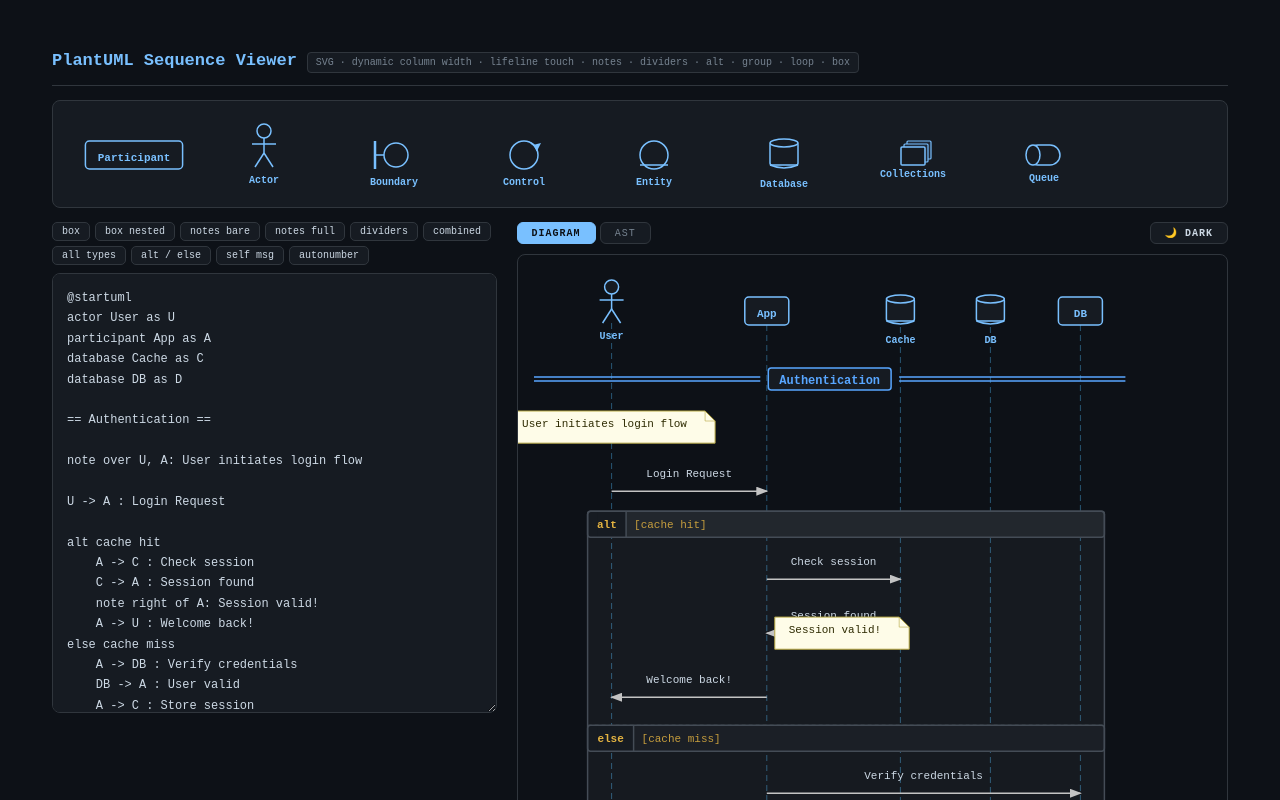
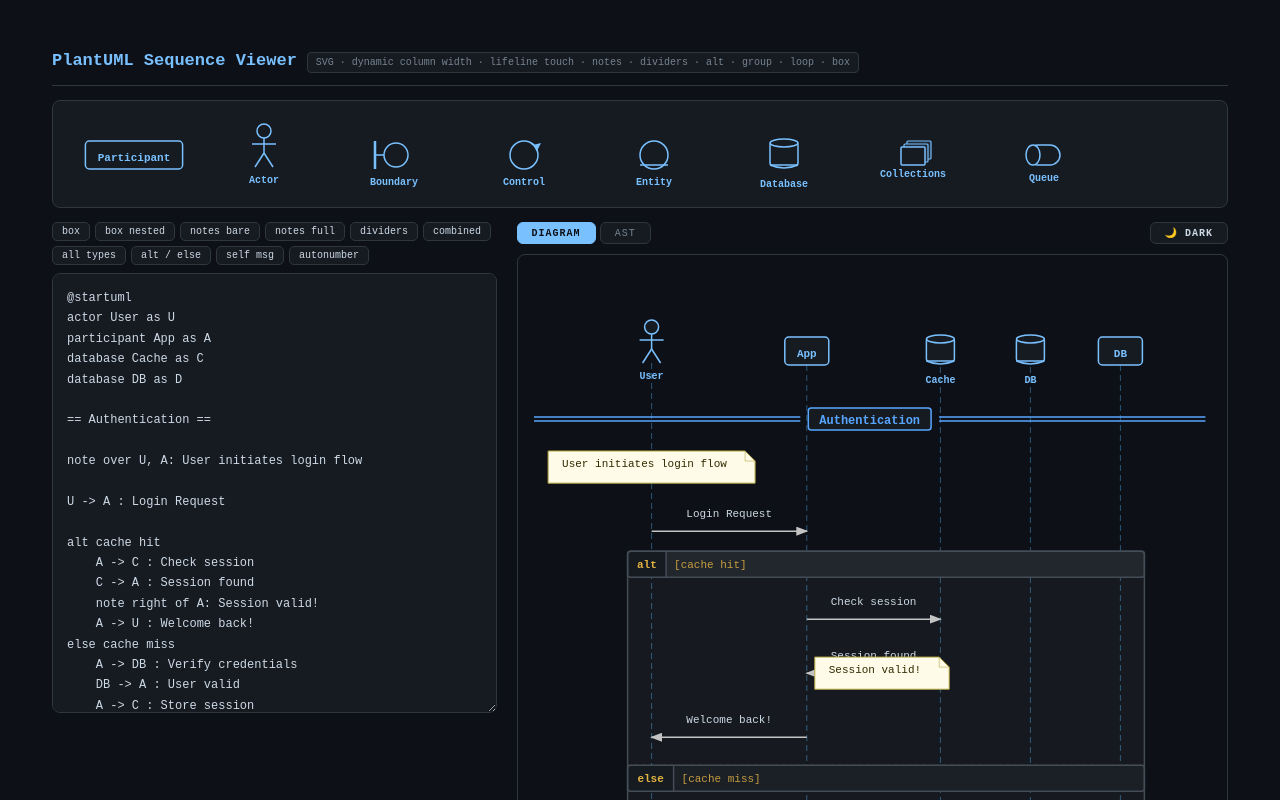
Before and after one commit to hudy9x/beautiful-plantuml, a React app: page / in a window 1280 px wide. Shown: the top 800 px of the page. Built offline with nearby package versions, Linux system fonts and the light colour scheme; the HTML template or start-up script is replaced by a standard one.

Commit message:
feat: Introduce diagram padding state and its setter to the DiagramContext.

```diff
--- a/src/PlantumlParser.tsx
+++ b/src/PlantumlParser.tsx
@@ -389,6 +389,12 @@ export function SequenceDiagram({ ast }: { ast: DiagramAST }) {
   const { participants, statements, boxes, declMap, title } = ast;
   if (!participants.length) return null;
 
+  const { diagramPadding } = useDiagram();
+  const padTop = diagramPadding?.top ?? 0;
+  const padRight = diagramPadding?.right ?? 0;
+  const padBottom = diagramPadding?.bottom ?? 0;
+  const padLeft = diagramPadding?.left ?? 0;
+
   const N = participants.length;
 
   // gapW[g] = pixel distance between center of col g and col g+1  (length N-1)
@@ -441,19 +447,19 @@ export function SequenceDiagram({ ast }: { ast: DiagramAST }) {
     }
     return overflow;
   }
-  const svgPadL = calcLeftOverflow(statements);
+  const svgPadL = calcLeftOverflow(statements) + padLeft;
 
   // Shift all column centers right by svgPadL to make room for left-side notes
   const shiftedCenters = colCenters.map(x => x + svgPadL);
-  const totalW = shiftedCenters[N - 1] + edgeR;  // edgeR only — svgPadL already baked into shiftedCenters
+  const totalW = shiftedCenters[N - 1] + edgeR + padRight;
 
   const aliasToX: Record<string, number> = {};
   participants.forEach((p, i) => { aliasToX[p.alias] = shiftedCenters[i]; });
 
   // Box title extra height
   const hasBoxes = boxes.length > 0;
-  let titleHOffset = 0;
-  if (title) titleHOffset = 40;
+  let titleHOffset = padTop;
+  if (title) titleHOffset += 40;
   const maxBDepth = hasBoxes ? Math.max(...boxes.map(boxDepth)) : 0;
   const boxTitleH = maxBDepth * BOX_TITLE_H + titleHOffset;
 
@@ -464,7 +470,7 @@ export function SequenceDiagram({ ast }: { ast: DiagramAST }) {
   const { nodes: timelineNodes, h: timelineH } = drawBlock(statements, timelineY, ctx, 0);
 
   const footerY = timelineY + timelineH + GAP;
-  const totalH = footerY + PART_H + 8;
+  const totalH = footerY + PART_H + 8 + padBottom;
 
   // Lifeline endpoints — use shiftedCenters
   const lifelineSegs = participants.map((p, i) => ({
@@ -572,7 +578,7 @@ export function SequenceDiagram({ ast }: { ast: DiagramAST }) {
 
       {/* Diagram Title */}
       {title && (
-        <text x={totalW / 2} y={24} textAnchor="middle" fontSize={18} fontWeight="bold" fill={C.text}>
+        <text x={totalW / 2} y={padTop + 24} textAnchor="middle" fontSize={18} fontWeight="bold" fill={C.text}>
           {title}
         </text>
       )}
@@ -580,7 +586,7 @@ export function SequenceDiagram({ ast }: { ast: DiagramAST }) {
       {/* Box bands — drawn first (lowest layer) */}
       {hasBoxes && (
         <g className="box-bands">
-          {drawBoxBands(boxes, aliasToX, declMap, shiftedCenters, gapW, titleHOffset, totalH)}
+          {drawBoxBands(boxes, aliasToX, declMap, shiftedCenters, gapW, titleHOffset, totalH - padBottom)}
         </g>
       )}
 
--- a/src/browser-based-plantuml-generator/DiagramContext.tsx
+++ b/src/browser-based-plantuml-generator/DiagramContext.tsx
@@ -12,6 +12,8 @@ export interface DiagramContextType {
   setSelectedNodeId: (id: string | null) => void;
   clickPosition: { x: number, y: number } | null;
   setClickPosition: (pos: { x: number, y: number } | null) => void;
+  diagramPadding: { top: number, right: number, bottom: number, left: number };
+  setDiagramPadding: (pad: { top: number, right: number, bottom: number, left: number }) => void;
   actions: {
     deleteNode: (id: string) => void;
     editNodeLabel: (id: string, newLabel: string, branchIdx?: number) => void;
@@ -41,6 +43,7 @@ export function useDiagramActions() {
 export function DiagramProvider({ children, code, updateCode, ast }: { children: React.ReactNode, code: string, updateCode: (c: string) => void, ast: DiagramAST | null }) {
   const [selectedNodeId, setSelectedNodeId] = useState<string | null>(null);
   const [clickPosition, setClickPosition] = useState<{ x: number, y: number } | null>(null);
+  const [diagramPadding, setDiagramPadding] = useState({ top: 40, right: 40, bottom: 40, left: 40 });
 
   const actions = {
     deleteNode: (id: string) => {
@@ -284,7 +287,7 @@ export function DiagramProvider({ children, code, updateCode, ast }: { children:
   };
 
   return (
-    <DiagramContext.Provider value={{ code, updateCode, ast, selectedNodeId, setSelectedNodeId, clickPosition, setClickPosition, actions }}>
+    <DiagramContext.Provider value={{ code, updateCode, ast, selectedNodeId, setSelectedNodeId, clickPosition, setClickPosition, diagramPadding, setDiagramPadding, actions }}>
       {children}
     </DiagramContext.Provider>
   );
```
